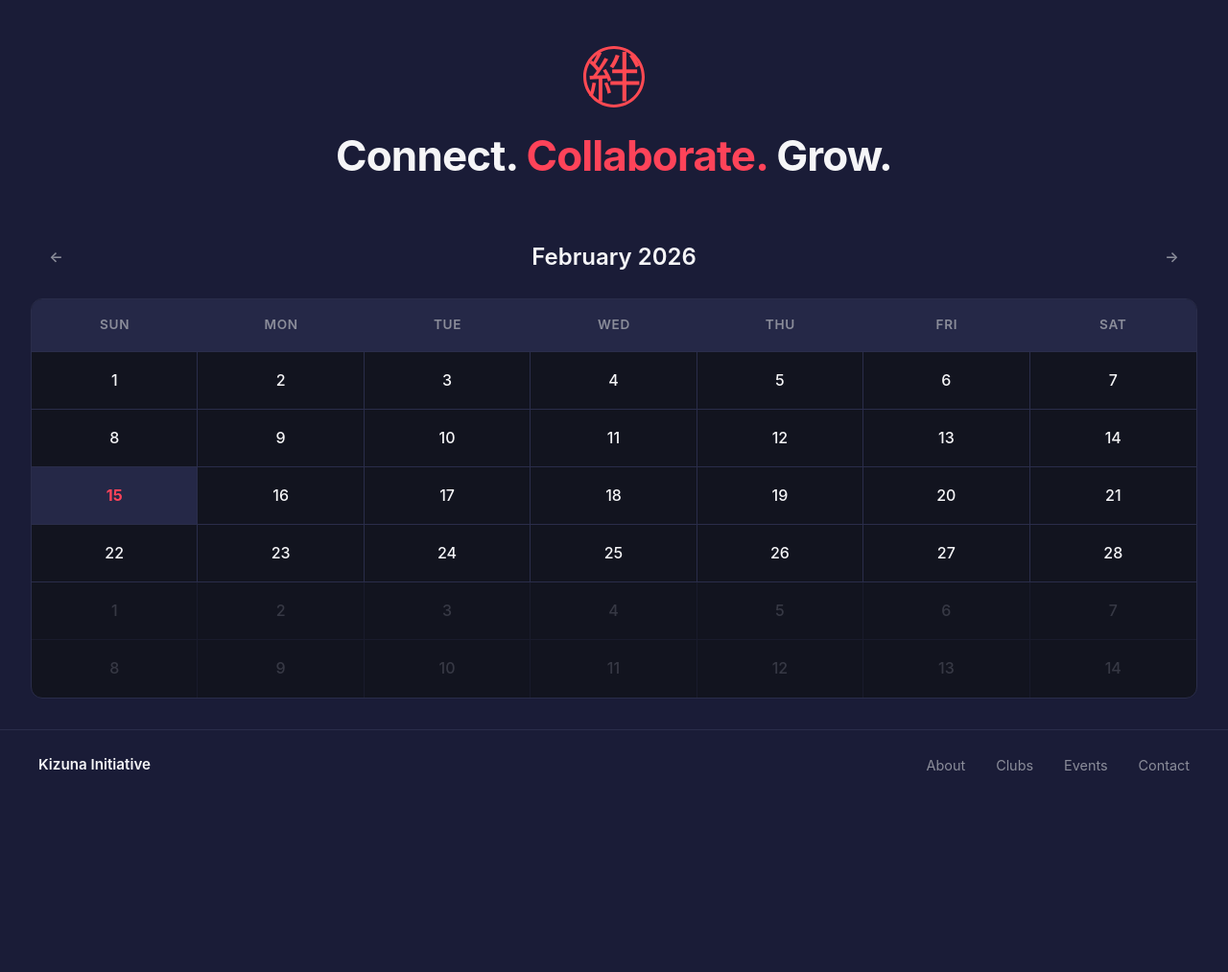
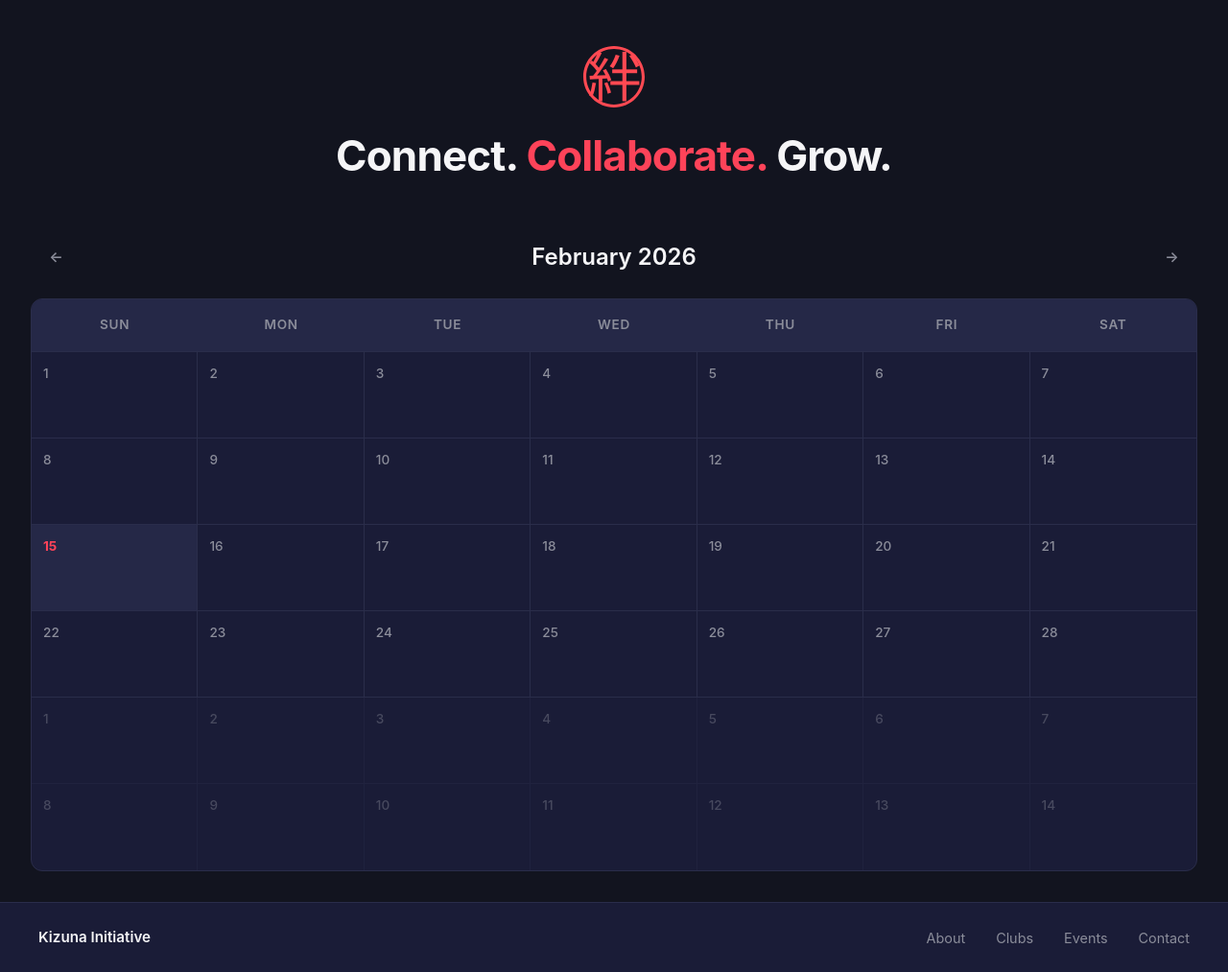
Before and after one commit to nitrimandylis/kizuna, a Flask app: page / in a window 1280 px wide. Shown: the part 77-1090 px from the top of the page at 96% size. Before the commit the page ends 880 px from the top, so only its background shows below. Run offline with Flask 3, Linux system fonts and the light colour scheme; data that the repository does not hold is empty.

Commit message:
Improve calendar cell design and home page background
- Larger calendar cells (90px min-height) with room for events
- Date numbers faded in top-left corner
- Home page uses dark bg throughout, navbar uses bg-elevated
- Calendar container uses bg-elevated for contrast
- Calendar cells have content area for events

```diff
--- a/static/css/style.css
+++ b/static/css/style.css
@@ -211,7 +211,7 @@ ul {
     display: flex;
     flex-direction: column;
     min-height: calc(100vh - 60px);
-    background: var(--bg-elevated);
+    background: var(--bg);
 }
 
 /* HERO SECTION */
@@ -273,7 +273,7 @@ ul {
 
 .calendar {
     flex: 1;
-    background: var(--bg);
+    background: var(--bg-elevated);
     border: 1px solid var(--border);
     border-radius: 12px;
     overflow: hidden;
@@ -309,14 +309,13 @@ ul {
 .calendar-day {
     display: flex;
     flex-direction: column;
-    align-items: center;
-    justify-content: center;
-    padding: 0.5rem;
+    align-items: stretch;
+    padding: 0.75rem;
     border-right: 1px solid var(--border);
     border-bottom: 1px solid var(--border);
     cursor: pointer;
     transition: var(--transition);
-    min-height: 60px;
+    min-height: 90px;
 }
 
 .calendar-day:nth-child(7n) {
@@ -332,17 +331,23 @@ ul {
 }
 
 .calendar-day.other-month {
-    color: var(--text-muted);
-    opacity: 0.3;
+    opacity: 0.4;
 }
 
 .calendar-day.today {
     background: var(--navy-light);
 }
 
+.calendar-day-header {
+    display: flex;
+    justify-content: flex-start;
+    margin-bottom: 0.5rem;
+}
+
 .calendar-day-number {
-    font-size: 1rem;
+    font-size: 0.85rem;
     font-weight: 500;
+    color: var(--text-muted);
 }
 
 .calendar-day.today .calendar-day-number {
@@ -350,19 +355,41 @@ ul {
     font-weight: 700;
 }
 
-.calendar-event-dot {
-    width: 6px;
-    height: 6px;
-    border-radius: 50%;
-    background: var(--primary);
-    margin-top: 4px;
+.calendar-day.other-month .calendar-day-number {
+    color: var(--text-muted);
 }
 
-.calendar-event-dots {
+.calendar-day-content {
+    flex: 1;
     display: flex;
-    gap: 3px;
-    flex-wrap: wrap;
-    justify-content: center;
+    flex-direction: column;
+    gap: 0.25rem;
+}
+
+.calendar-event {
+    font-size: 0.75rem;
+    padding: 0.2rem 0.4rem;
+    background: rgba(254, 67, 89, 0.15);
+    color: var(--primary-light);
+    border-radius: 3px;
+    white-space: nowrap;
+    overflow: hidden;
+    text-overflow: ellipsis;
+}
+
+.calendar-event.cas-creativity {
+    background: rgba(254, 67, 89, 0.15);
+    color: var(--primary-light);
+}
+
+.calendar-event.cas-activity {
+    background: rgba(52, 211, 153, 0.15);
+    color: var(--success);
+}
+
+.calendar-event.cas-service {
+    background: rgba(251, 191, 36, 0.15);
+    color: var(--warning);
 }
 
 /* ═════════════════════════════════════════════════════════════════════════
@@ -522,13 +549,13 @@ ul {
     align-items: center;
     justify-content: center;
     padding: 2rem;
-    background: var(--bg-elevated);
+    background: var(--bg);
 }
 
 .auth-card {
     width: 100%;
     max-width: 400px;
-    background: var(--bg);
+    background: var(--bg-elevated);
     border: 1px solid var(--border);
     border-radius: 12px;
     padding: 2.5rem;
@@ -573,7 +600,7 @@ ul {
     padding: 0.75rem 1rem;
     font-family: inherit;
     font-size: 1rem;
-    background: var(--bg-elevated);
+    background: var(--bg);
     border: 1px solid var(--border);
     border-radius: 6px;
     color: var(--text);
@@ -654,7 +681,7 @@ ul {
     grid-template-columns: repeat(3, 1fr);
     gap: 1.5rem;
     padding: 2rem;
-    background: var(--bg);
+    background: var(--bg-elevated);
     border-radius: 12px;
     border: 1px solid var(--border);
 }
@@ -770,7 +797,7 @@ ul {
         top: 100%;
         left: 0;
         right: 0;
-        background: var(--bg);
+        background: var(--bg-elevated);
         border-bottom: 1px solid var(--border);
         padding: 1rem;
         flex-direction: column;
@@ -803,11 +830,17 @@ ul {
     }
 
     .calendar-day {
-        min-height: 50px;
+        min-height: 70px;
+        padding: 0.5rem;
     }
 
     .calendar-day-number {
-        font-size: 0.9rem;
+        font-size: 0.75rem;
+    }
+
+    .calendar-event {
+        font-size: 0.65rem;
+        padding: 0.15rem 0.25rem;
     }
 
     .footer-content {
--- a/static/js/main.js
+++ b/static/js/main.js
@@ -85,8 +85,10 @@ document.addEventListener('DOMContentLoaded', function() {
                 const dateStr = year + '-' + String(month + 1).padStart(2, '0') + '-' + String(dayNumber).padStart(2, '0');
 
                 html += '<div class="' + classes.join(' ') + '" data-date="' + dateStr + '">';
+                html += '<div class="calendar-day-header">';
                 html += '<span class="calendar-day-number">' + dayNumber + '</span>';
-                html += '<div class="calendar-event-dots"></div>';
+                html += '</div>';
+                html += '<div class="calendar-day-content"></div>';
                 html += '</div>';
             }
 
```
